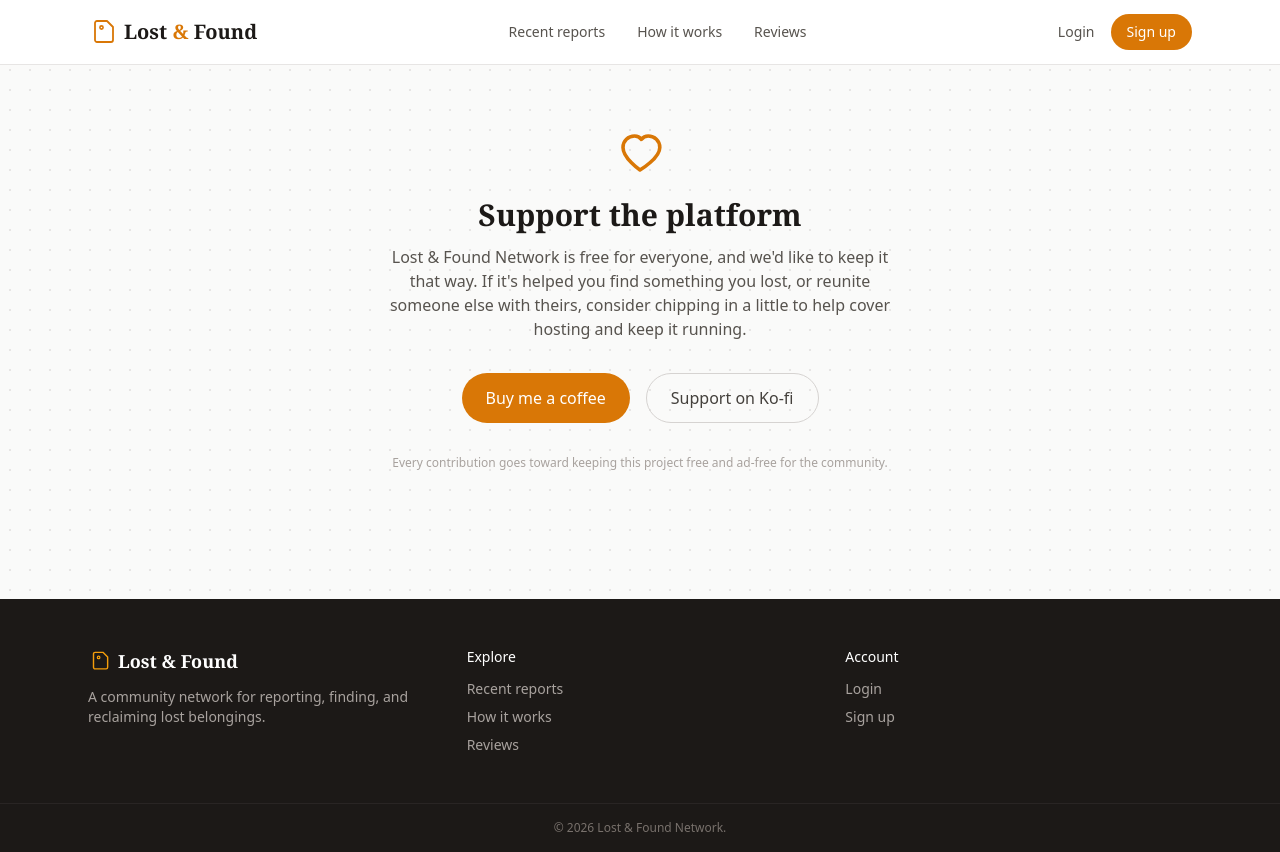
After one commit to raheelhassangit/Lost_Found_Network, a Django app: page /support/ in a window 1280 px wide. The commit adds this page. Run offline with Django 5.2, Linux system fonts and the light colour scheme; some libraries are stand-ins or nearby versions.

Commit message:
support page

```diff
--- /dev/null
+++ b/core/templates/core/support.html
@@ -0,0 +1,34 @@
+{% extends "base.html" %}
+{% block title %}Support the platform{% endblock %}
+{% block content %}
+<div class="max-w-xl mx-auto px-4 sm:px-6 py-16 text-center">
+    <svg width="48" height="48" viewBox="0 0 24 24" fill="none" class="mx-auto mb-5">
+        <path d="M12 21C12 21 4 14.5 4 9.5C4 5.9 6.9 3 10.5 3C11.9 3 13.2 3.5 14 4.5C14.8 3.5 16.1 3 17.5 3C21.1 3 24 5.9 24 9.5"
+              stroke="#D97706" stroke-width="0" fill="none"/>
+        <path d="M12 20.5C12 20.5 3.5 14.6 3.5 9.2C3.5 5.9 6.1 3.5 9.3 3.5C10.6 3.5 11.9 4.1 12.7 5.2C13.5 4.1 14.8 3.5 16.1 3.5C19.3 3.5 21.9 5.9 21.9 9.2C21.9 14.6 12 20.5 12 20.5Z"
+              stroke="#D97706" stroke-width="1.8" stroke-linejoin="round"/>
+    </svg>
+
+    <h1 class="font-serif text-3xl font-bold mb-3">Support the platform</h1>
+    <p class="text-stone-600 mb-8">
+        Lost & Found Network is free for everyone, and we'd like to keep it that way.
+        If it's helped you find something you lost, or reunite someone else with theirs,
+        consider chipping in a little to help cover hosting and keep it running.
+    </p>
+
+    <div class="flex flex-col sm:flex-row gap-4 justify-center">
+        <a href="https://www.buymeacoffee.com/yourusername" target="_blank" rel="noopener noreferrer"
+           class="inline-flex items-center justify-center gap-2 bg-amber-600 hover:bg-amber-700 text-white px-6 py-3 rounded-full font-medium transition">
+            Buy me a coffee
+        </a>
+        <a href="https://ko-fi.com/yourusername" target="_blank" rel="noopener noreferrer"
+           class="inline-flex items-center justify-center gap-2 border border-stone-300 hover:bg-stone-100 text-stone-700 px-6 py-3 rounded-full font-medium transition">
+            Support on Ko-fi
+        </a>
+    </div>
+
+    <p class="text-xs text-stone-400 mt-8">
+        Every contribution goes toward keeping this project free and ad-free for the community.
+    </p>
+</div>
+{% endblock %}
--- a/core/urls.py
+++ b/core/urls.py
@@ -6,4 +6,5 @@ app_name = "core"
 urlpatterns = [
     path("", views.home_view, name="home"),
     path("testimonials/add/", views.add_testimonial_view, name="add_testimonial"),
+    path("support/", views.support_view, name="support"),
 ]
--- a/core/views.py
+++ b/core/views.py
@@ -29,3 +29,6 @@ def add_testimonial_view(request):
         form = TestimonialForm()
 
     return render(request, "core/add_testimonial.html", {"form": form})
+
+def support_view(request):
+    return render(request, "core/support.html")
--- a/theme/templates/base.html
+++ b/theme/templates/base.html
@@ -116,7 +116,7 @@
         </div>
     </div>
     <div class="border-t border-stone-800 py-4 text-center text-xs text-stone-500">
-        &copy; 2026 Lost & Found Network. Built for learning Django and DRF.
+        &copy; 2026 Lost & Found Network.
     </div>
 </footer>
 
```
